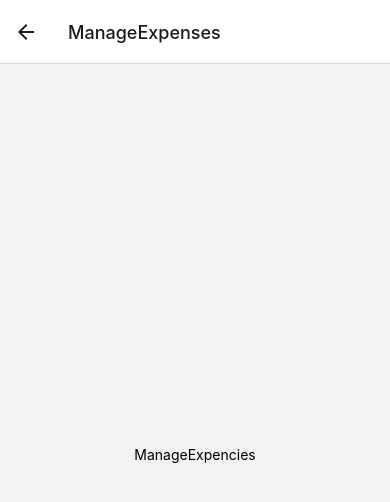
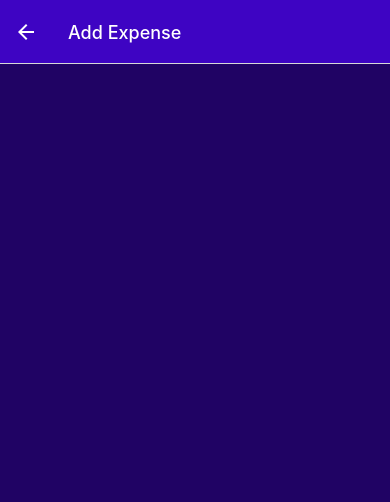
Before and after one commit to antonio63963/tracker, a React Native app: screen /ManageExpenses in a window 390 px wide. Shown: the top 502 px of the page. Built offline with nearby package versions, Linux system fonts and the light colour scheme.

Commit message:
ManageScreen includes 2 views it depends of where it call

```diff
--- a/App.js
+++ b/App.js
@@ -65,13 +65,23 @@ export default function App() {
     <>
       <StatusBar style="light" />
       <NavigationContainer>
-        <Stack.Navigator>
+        <Stack.Navigator screenOptions={{
+          headerStyle: { backgroundColor: Colors.primary500 },
+          headerTintColor: "white",
+        }}>
           <Stack.Screen
             name="ExpensesOverview"
             component={ExpensesOverview}
             options={{ headerShown: false }}
           />
-          <Stack.Screen name="ManageExpenses" component={ManageExpenses} />
+          <Stack.Screen
+            name="ManageExpenses"
+            component={ManageExpenses}
+            options={{
+              contentStyle: { backgroundColor: Colors.primary800 },
+              presentation: 'modal' // for IOS
+            }}
+          />
         </Stack.Navigator>
       </NavigationContainer>
     </>
--- a/components/ExpensesOutput.js/ExpenseItem.js
+++ b/components/ExpensesOutput.js/ExpenseItem.js
@@ -4,11 +4,11 @@ import { Colors } from "../../constants/styles";
 
 import { getFormatedDate } from "../../utils/date";
 
-function ExpenseItem({ description, date, amount }) {
+function ExpenseItem({ id, description, date, amount }) {
   const navigation = useNavigation();
 
   function onExpense() {
-    navigation.navigate('ManageExpenses')
+    navigation.navigate("ManageExpenses", { id });
   }
 
   return (
--- a/screens/ManageExpenses.js
+++ b/screens/ManageExpenses.js
@@ -1,17 +1,47 @@
-import {View, Text, StyleSheet} from 'react-native';
+import { useLayoutEffect } from "react";
+import { View, Text, StyleSheet } from "react-native";
 
-function ManageExpencies() {
-  return <View style={styles.rootContainer}>
-    <Text>ManageExpencies</Text>
-  </View>
-};
+import {Colors} from '../constants/styles';
+
+import IconButton from "../components/UI/IconButton";
+
+
+function ManageExpencies({ route, navigation }) {
+  const itemId = route.params?.id;
+
+  function deleteExpense() {
+
+  }
+
+  useLayoutEffect(() => {
+    navigation.setOptions({ title: !!itemId ? "Edit Expense" : "Add Expense" });
+  }, [navigation, itemId]);
+
+  return (
+    <View style={styles.rootContainer}>
+      {!!itemId && (
+        <View style={styles.deleteContainer}>
+          <IconButton iconName="trash" size={24} color={Colors.error500} onPress={deleteExpense}/>
+        </View>
+      )}
+    </View>
+  );
+}
 
 export default ManageExpencies;
 
 const styles = StyleSheet.create({
   rootContainer: {
     flex: 1,
-    justifyContent: 'center',
+    padding: 24
+    // justifyContent: "center",
+    // alignItems: "center",
+  },
+  deleteContainer: {
+    marginTop: 16,
+    paddingTop: 8,
+    borderTopWidth: 2,
+    borderColor: Colors.primary200,
     alignItems: 'center'
   }
-})
+});
```
